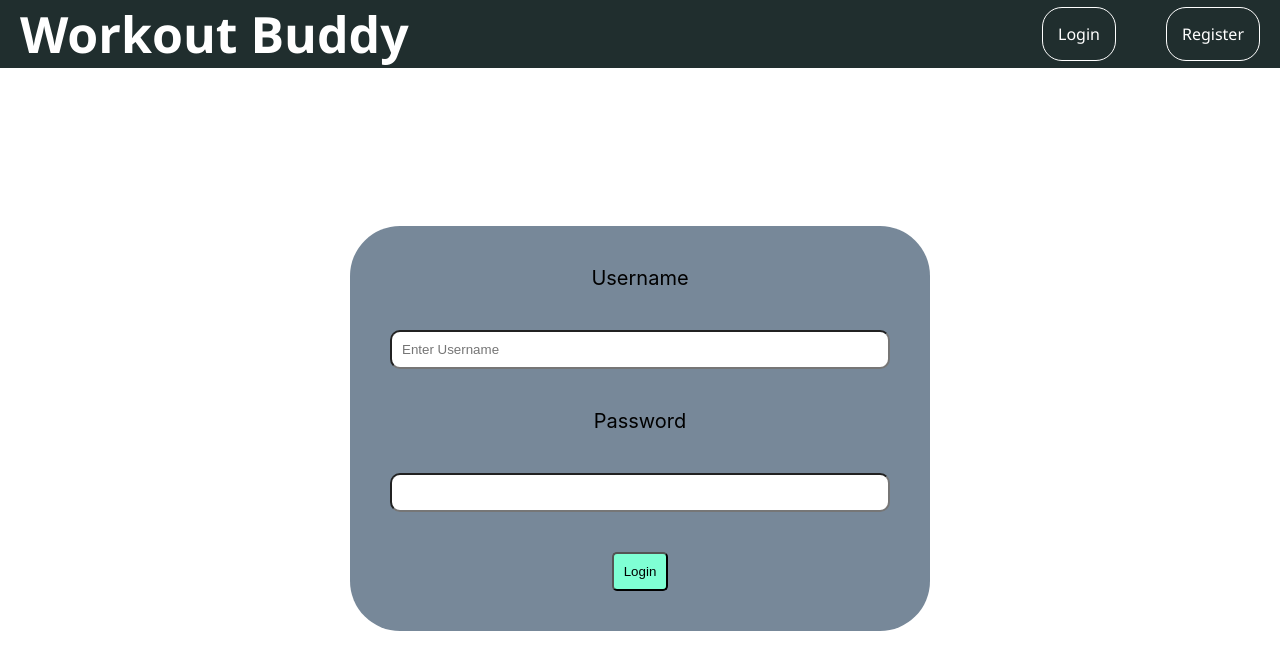
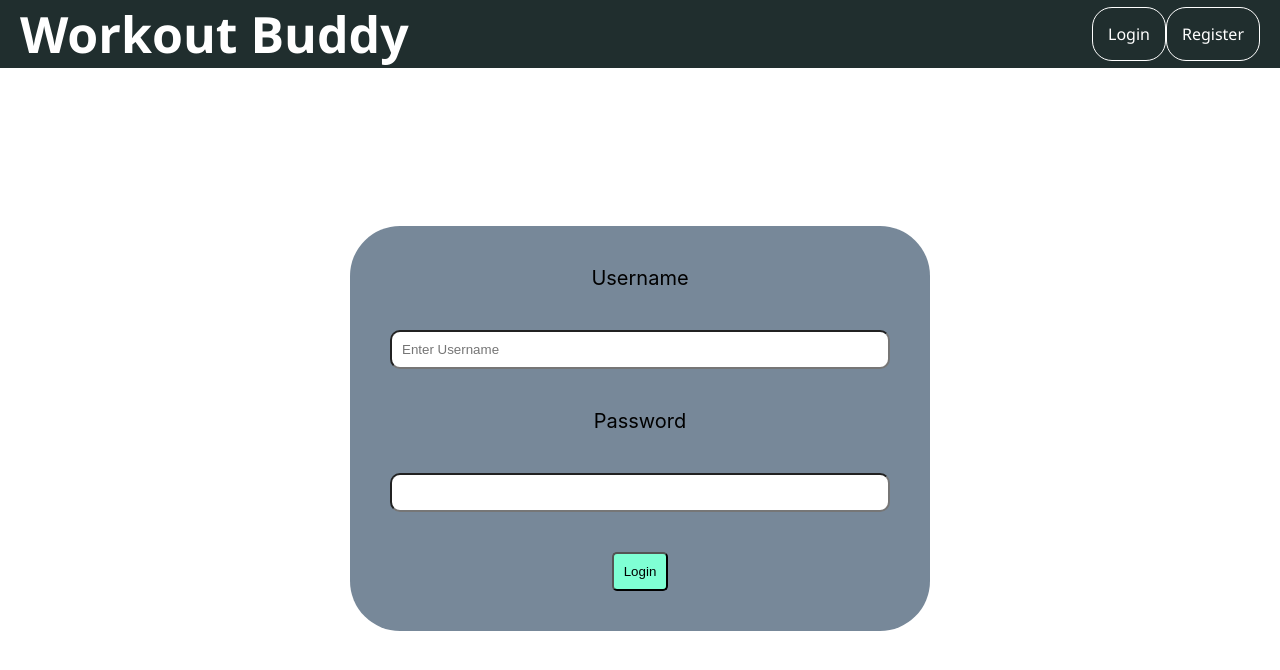
Before and after one commit to Eliasadmasu/todo-app-mern, a React (Create React App) app in the folder client/: page /login in a window 1280 px wide. Shown: the top 670 px of the page. Built offline with nearby package versions, Linux system fonts and the light colour scheme.

Commit message:
i jwt verify finished app finished

```diff
--- a/client/package.json
+++ b/client/package.json
@@ -7,6 +7,7 @@
     "@testing-library/react": "^13.4.0",
     "@testing-library/user-event": "^13.5.0",
     "axios": "^1.5.0",
+    "js-cookie": "^3.0.5",
     "react": "^18.2.0",
     "react-dom": "^18.2.0",
     "react-icons": "^4.11.0",
--- a/client/src/components/AddTodo/AddTodo.jsx
+++ b/client/src/components/AddTodo/AddTodo.jsx
@@ -1,23 +1,38 @@
 import { useState } from "react";
 import "./addtodo.css";
 import axios from "axios";
-
+import { useAuth } from "../context/UserContext";
+import { useNavigate } from "react-router-dom";
 const AddTodo = () => {
   const [TodoList, setTodoList] = useState({
     title: "",
     loads: "",
     reps: "",
   });
+  const navigate = useNavigate();
+  const [loginText, setLoginText] = useState("");
+  const { token } = useAuth();
 
   const sendData = async (e) => {
     e.preventDefault();
     try {
-      const response = await axios.post(
-        "http://localhost:8800/api/addtodo",
-        TodoList
-      );
-      setTodoList({ title: "", loads: "", reps: "" });
-      console.log(response);
+      if (token) {
+        const response = await axios.post(
+          "http://localhost:8800/api/addtodo",
+          TodoList,
+          {
+            headers: {
+              Authorization: `Bearer ${token}`,
+            },
+          }
+        );
+
+        setTodoList({ title: "", loads: "", reps: "" });
+        console.log(response);
+      } else {
+        setLoginText("You must be Logged In To Access this");
+        navigate("/login");
+      }
     } catch (error) {
       console.error(error);
     }
@@ -41,7 +56,7 @@ const AddTodo = () => {
             type="text"
             name="title"
             onChange={handleChange}
-            required
+            required={token}
             minLength={2}
           />
         </div>
@@ -51,11 +66,17 @@ const AddTodo = () => {
         </div>
         <div className="column">
           <label htmlFor="">Reps:</label>
-          <input type="number" name="reps" onChange={handleChange} required />
+          <input
+            type="number"
+            name="reps"
+            onChange={handleChange}
+            required={token}
+          />
         </div>
         <button className="button" type="submit">
           Add Workout
         </button>
+        {loginText}
       </form>
     </div>
   );
--- a/client/src/components/Navbar/Navbar.jsx
+++ b/client/src/components/Navbar/Navbar.jsx
@@ -1,7 +1,14 @@
+import Cookies from "js-cookie";
+import { useAuth } from "../context/UserContext";
 import "./navbar.css";
 import { Link } from "react-router-dom";
 
 const Navbar = () => {
+  const onLogout = () => {
+    logout();
+    Cookies.remove("auth_token");
+  };
+  const { token, logout, username } = useAuth();
   return (
     <div className="nav">
       <Link className="logo" to={"/"}>
@@ -9,8 +16,18 @@ const Navbar = () => {
       </Link>
 
       <div className="gap">
-        <Link>Login</Link>
-        <Link to={"register"}>Register</Link>
+        {token && (
+          <div>
+            <div>{username}</div>
+            <button onClick={onLogout}>Logout</button>
+          </div>
+        )}
+        {!token && (
+          <div>
+            <Link to={"/login"}>Login</Link>
+            <Link to={"register"}>Register</Link>
+          </div>
+        )}
       </div>
     </div>
   );
--- /dev/null
+++ b/client/src/components/context/UserContext.js
@@ -0,0 +1,46 @@
+import Cookies from "js-cookie";
+import { createContext, useContext, useEffect, useState } from "react";
+
+const AuthContext = createContext();
+
+export const useAuth = () => {
+  return useContext(AuthContext);
+};
+
+export const AuthProvider = ({ children }) => {
+  const [token, setToken] = useState(null);
+  const [username, setUsername] = useState("");
+
+  useEffect(() => {
+    const tokenFromCookie = Cookies.get("auth_token");
+    const usernameFromCookie = Cookies.get("auth_username");
+    if (tokenFromCookie) {
+      setToken(tokenFromCookie);
+    }
+    if (usernameFromCookie) {
+      setUsername(usernameFromCookie);
+    }
+  }, []);
+  const login = (newToken, newUsername) => {
+    setToken(newToken);
+    setUsername(newUsername);
+  };
+  const logout = () => {
+    setToken(null);
+    setUsername("");
+    Cookies.remove("auth_username");
+  };
+
+  const authContextValue = {
+    token,
+    username,
+    login,
+    logout,
+    // Add other properties or functions as needed
+  };
+  return (
+    <AuthContext.Provider value={authContextValue}>
+      {children}
+    </AuthContext.Provider>
+  );
+};
--- a/client/src/index.js
+++ b/client/src/index.js
@@ -3,12 +3,15 @@ import ReactDOM from "react-dom/client";
 import "./index.css";
 import App from "./App";
 import { BrowserRouter } from "react-router-dom";
+import { AuthProvider } from "./components/context/UserContext";
 
 const root = ReactDOM.createRoot(document.getElementById("root"));
 root.render(
   <React.StrictMode>
-    <BrowserRouter>
-      <App />
-    </BrowserRouter>
+    <AuthProvider>
+      <BrowserRouter>
+        <App />
+      </BrowserRouter>
+    </AuthProvider>
   </React.StrictMode>
 );
--- a/client/src/pages/Home/Home.jsx
+++ b/client/src/pages/Home/Home.jsx
@@ -1,12 +1,14 @@
 import "./home.css";
 import AddTodo from "../../components/AddTodo/AddTodo";
-import Navbar from "../../components/Navbar/Navbar";
 import TodoList from "../../components/TodoList/TodoList";
+import { useAuth } from "../../components/context/UserContext.js";
 
 const Home = () => {
+  const { token } = useAuth();
+
   return (
     <div className="main">
-      <TodoList />
+      {token && <TodoList />}
       <AddTodo />
     </div>
   );
--- a/client/src/pages/Login/Login.jsx
+++ b/client/src/pages/Login/Login.jsx
@@ -1,10 +1,13 @@
 import { useState } from "react";
 import "../Register/register.css";
 import axios from "axios";
+import Cookies from "js-cookie";
 import { useNavigate } from "react-router-dom";
+import { useAuth } from "../../components/context/UserContext";
 
 const Login = () => {
-  const [login, setLogin] = useState({
+  const { login } = useAuth();
+  const [logins, setLogin] = useState({
     username: "",
     password: "",
   });
@@ -14,10 +17,15 @@ const Login = () => {
   const dataTodSend = async (e) => {
     e.preventDefault();
     try {
-      const res = await axios.post("http://localhost:8800/api/login", login);
-      if (res.status === 201) {
+      const res = await axios.post("http://localhost:8800/api/login", logins);
+      if (res.status === 200) {
+        const tokenUser = res.data.token;
+        const username = res.data.username;
+        Cookies.set("auth_token", tokenUser, { expires: 7 });
+        Cookies.set("auth_username", username, { expires: 7 });
+        login(tokenUser, username);
         setError(res.data.message);
-        navigate("/login");
+        navigate("/");
       }
       console.log(res);
     } catch (err) {
@@ -29,7 +37,7 @@ const Login = () => {
   // handlechange
   const handleChange = (e) => {
     const { name, value } = e.target;
-    setLogin({ ...login, [name]: value });
+    setLogin({ ...logins, [name]: value });
   };
 
   return (
```
